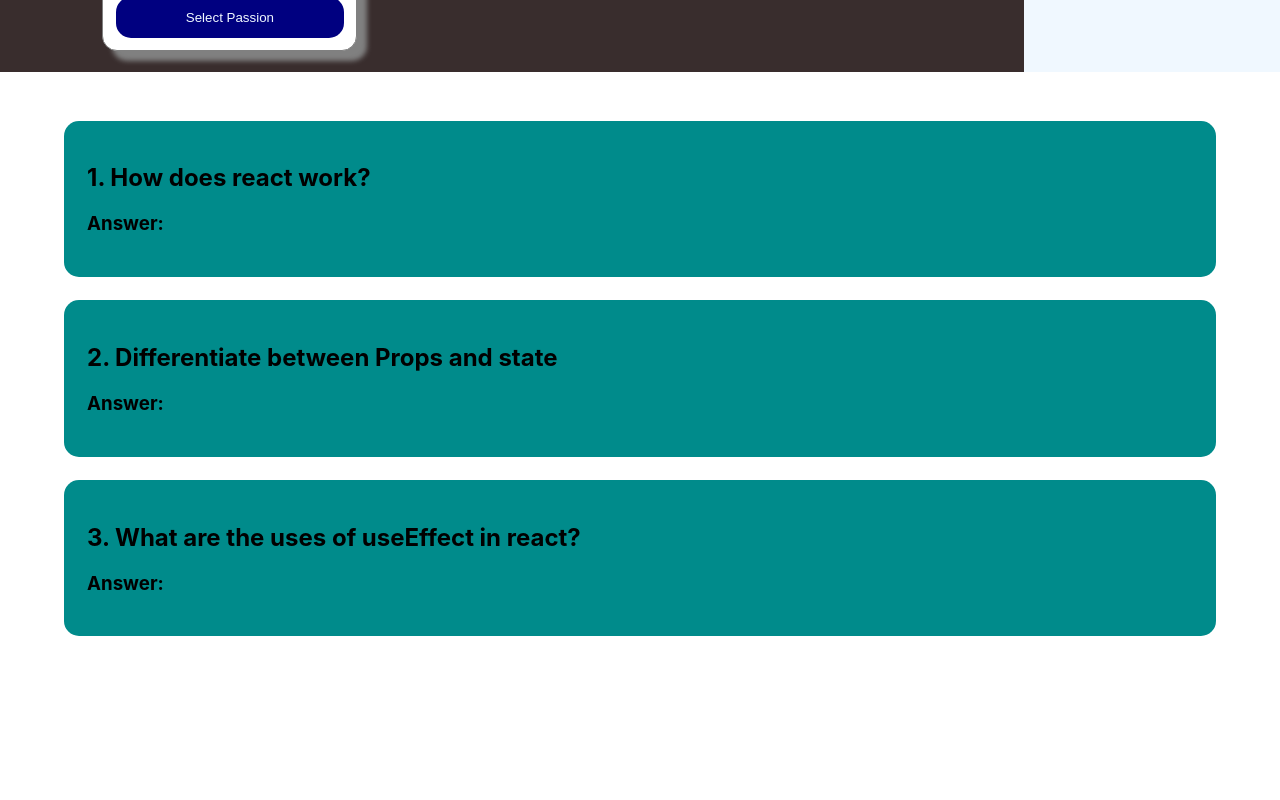
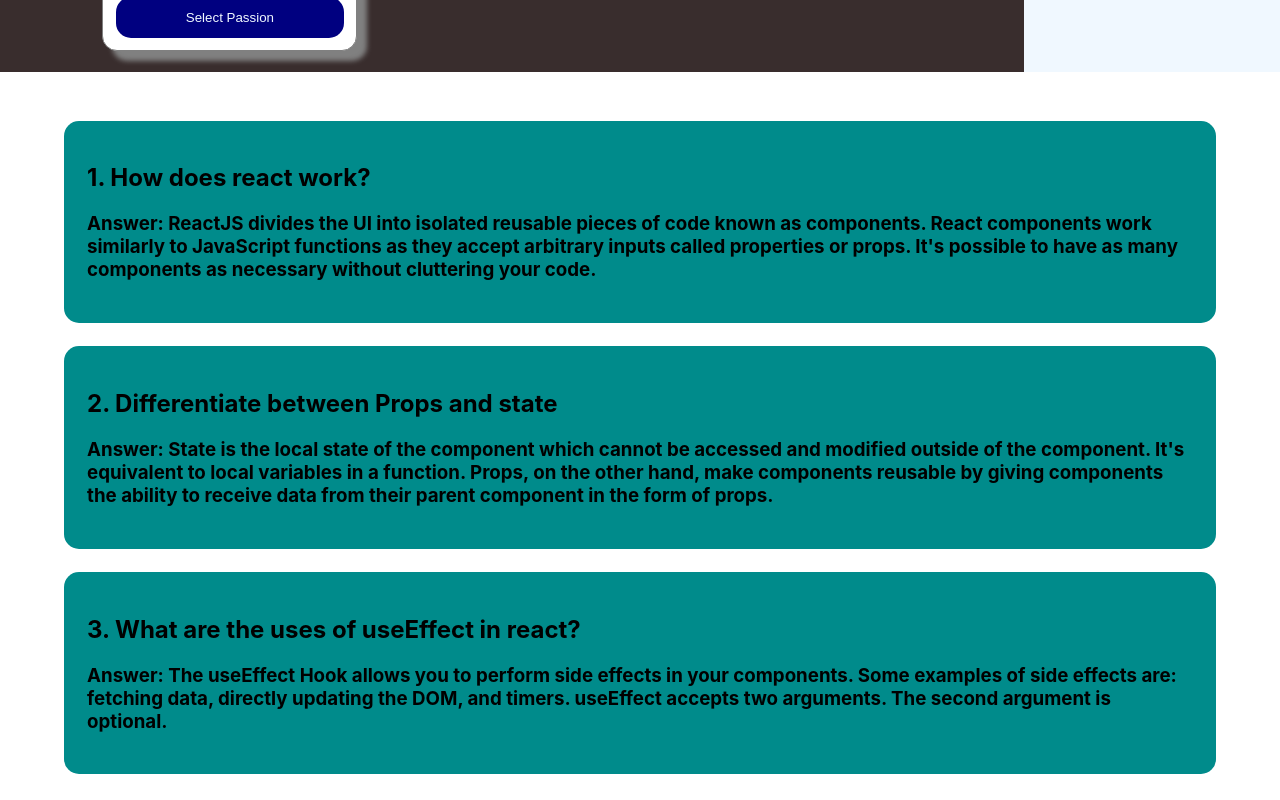
Before and after one commit to Nabinchowdhury/Creative-Passion-Cultivator, a React (Create React App) app: page / in a window 1280 px wide. Shown: the part 1271-2071 px from the top of the page. Before the commit the page ends 1933 px from the top, so only its background shows below. Built offline with nearby package versions, Linux system fonts and the light colour scheme.

Commit message:
Queastion added

```diff
--- a/src/components/QuestionAnswers/QuestionAnswers.js
+++ b/src/components/QuestionAnswers/QuestionAnswers.js
@@ -6,15 +6,15 @@ const QuestionAnswers = () => {
         <div className="allQA">
             <div className="questionAnswers">
                 <h2>1. How does react work?</h2>
-                <h3>Answer:</h3>
+                <h3>Answer: ReactJS divides the UI into isolated reusable pieces of code known as components. React components work similarly to JavaScript functions as they accept arbitrary inputs called properties or props. It's possible to have as many components as necessary without cluttering your code.</h3>
             </div>
             <div className="questionAnswers">
                 <h2>2. Differentiate between Props and state</h2>
-                <h3>Answer:</h3>
+                <h3>Answer: State is the local state of the component which cannot be accessed and modified outside of the component. It's equivalent to local variables in a function. Props, on the other hand, make components reusable by giving components the ability to receive data from their parent component in the form of props.</h3>
             </div>
             <div className="questionAnswers">
                 <h2>3. What are the uses of useEffect in react?</h2>
-                <h3>Answer:</h3>
+                <h3>Answer: The useEffect Hook allows you to perform side effects in your components. Some examples of side effects are: fetching data, directly updating the DOM, and timers. useEffect accepts two arguments. The second argument is optional. </h3>
             </div>
         </div>
     );
```
